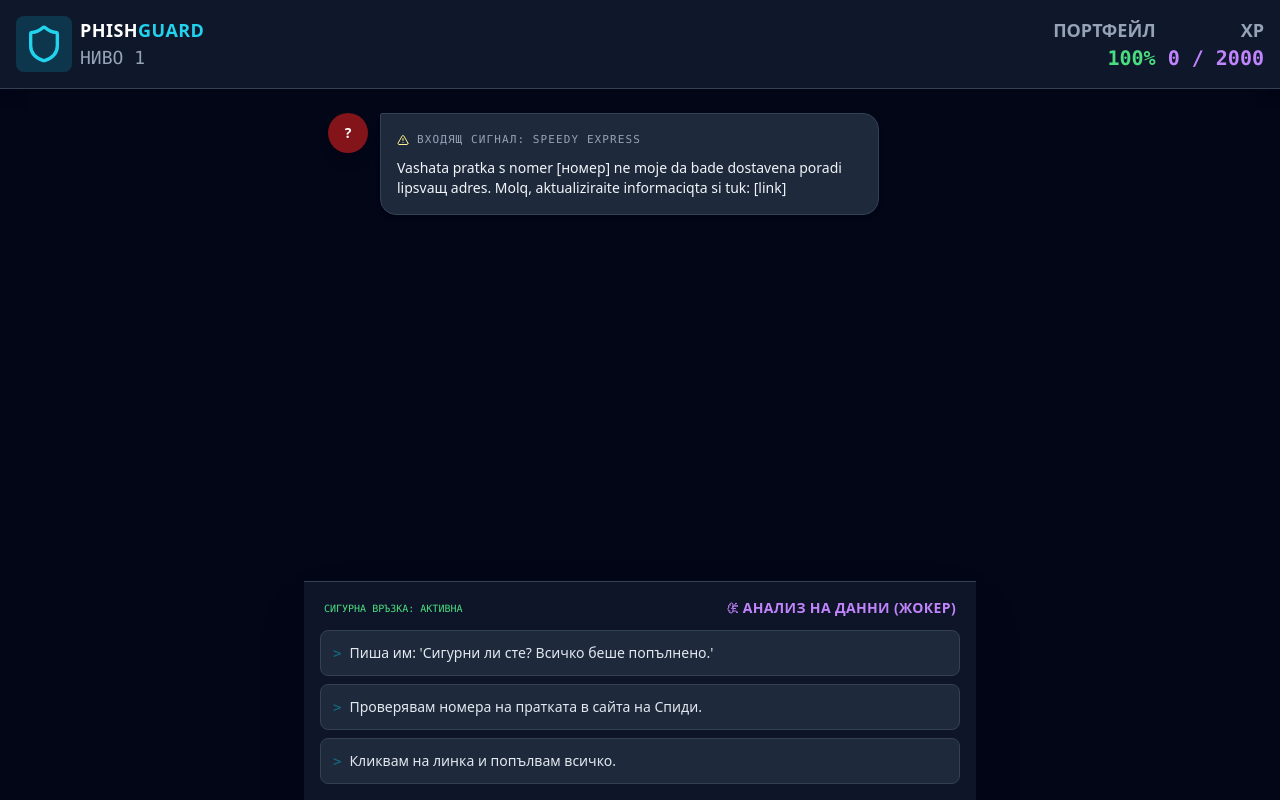
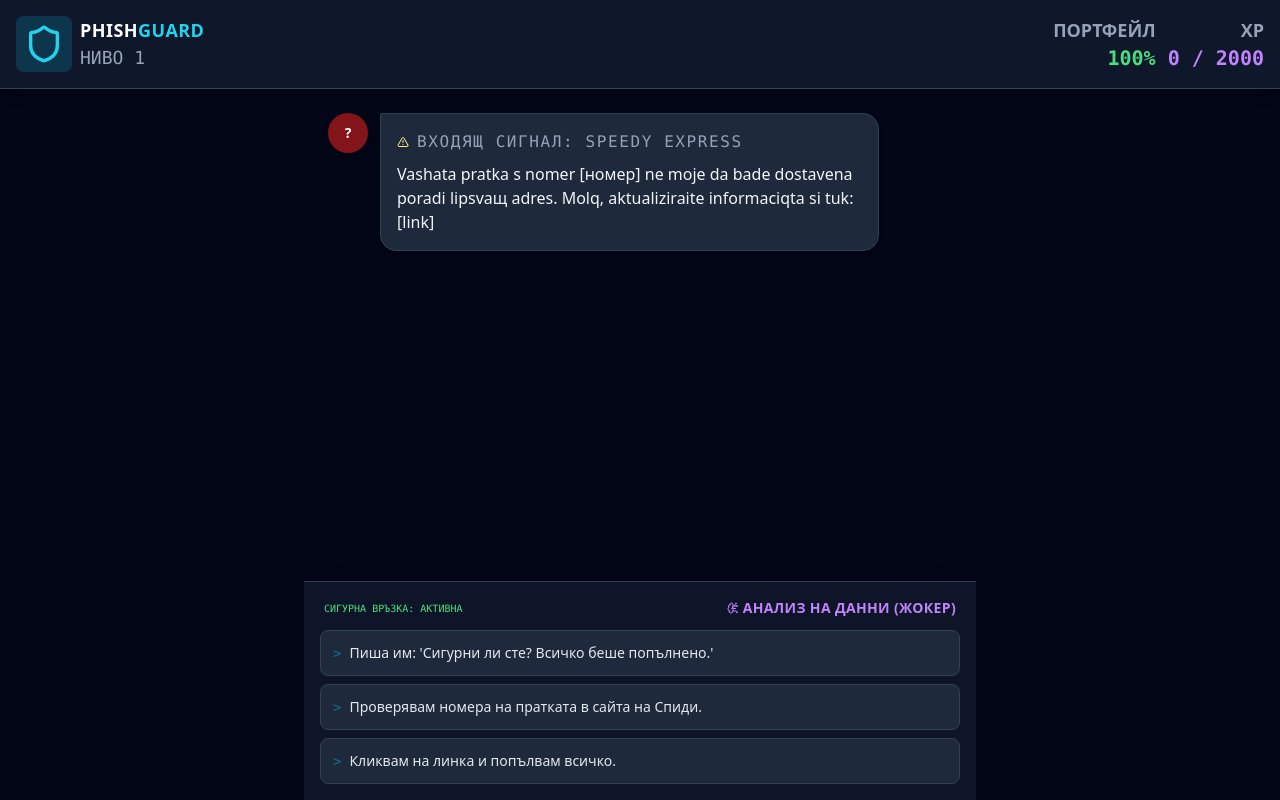
Before and after one commit to emaneva-apps/phishguard, a React (Vite) app: page / in a window 1280 px wide. Both pictures are taken after a click on the button "СТАРТИРАЙ СИМУЛАЦИЯ". Built offline with nearby package versions, Linux system fonts and the light colour scheme.

Commit message:
Font size increased

```diff
--- a/src/App.jsx
+++ b/src/App.jsx
@@ -286,18 +286,18 @@ export default function PhishGuardApp() {
             <div key={idx} className={`flex w-full ${msg.role === 'user' ? 'justify-end' : 'justify-start'}`}>
 
               {msg.role === 'bot' && (
-                <div className={`w-8 h-8 sm:w-10 sm:h-10 rounded-full flex items-center justify-center mr-2 sm:mr-3 text-xs sm:text-sm font-bold text-white shadow-lg shrink-0 ${msg.avatar || 'bg-red-700/70 border-red-400'}`}>
+                <div className={`w-8 h-8 sm:w-10 sm:h-10 rounded-full flex items-center justify-center mr-2 sm:mr-3 text-bas sm:text-sm font-bold text-white shadow-lg shrink-0 ${msg.avatar || 'bg-red-700/70 border-red-400'}`}>
                   {msg.role === 'bot' ? '?' : 'АЗ'}
                 </div>
               )}
 
-              <div className={`max-w-[85%] sm:max-w-[80%] p-3 sm:p-4 text-xs sm:text-sm leading-relaxed shadow-md break-words ${
+              <div className={`max-w-[85%] sm:max-w-[80%] p-3 sm:p-4 text-base sm:text-base leading-relaxed shadow-md break-words ${
                 msg.role === 'user'
                   ? 'bg-cyan-600 text-white rounded-2xl rounded-tr-sm'
                   : 'bg-slate-800 text-slate-100 rounded-2xl rounded-tl-sm border border-slate-700'
               }`}>
                 {msg.role === 'bot' && (
-                  <div className="text-[11px] sm:text-[11px] text-slate-400 mb-2 font-mono uppercase tracking-widest flex items-center gap-1 sm:gap-2 flex-wrap">
+                  <div className="text-base sm:text-base text-slate-400 mb-2 font-mono uppercase tracking-widest flex items-center gap-1 sm:gap-2 flex-wrap">
                     <AlertTriangle className="w-3 h-3 text-yellow-200 shrink-0" />
                     <span className="break-all">ВХОДЯЩ СИГНАЛ: {msg.sender}</span>
                   </div>
@@ -315,11 +315,11 @@ export default function PhishGuardApp() {
               feedback.type === 'danger' ? 'bg-red-700/70 border-red-400 text-red-50' :
               'bg-yellow-700/70 border-yellow-400 text-yellow-50'
             }`}>
-              <div className="flex items-center gap-2 font-bold mb-1 text-xs sm:text-sm uppercase tracking-wider">
+              <div className="flex items-center gap-2 font-bold mb-1 text-sm sm:text-sm uppercase tracking-wider">
                 {feedback.type === 'success' ? <CheckCircle2 className="w-4 h-4 shrink-0"/> : <XCircle className="w-4 h-4 shrink-0"/>}
-                <span className="break-words">{feedback.type === 'success' ? 'ЗАПЛАХАТА НЕУТРАЛИЗИРАНА' : 'ПРОБИВ В СИГУРНОСТТА'}</span>
+                <span className="break-words">{feedback.type === 'success' ? 'ЗАПЛАХАТА E НЕУТРАЛИЗИРАНА' : 'ПРОБИВ В СИГУРНОСТТА'}</span>
               </div>
-              <p className="text-xs sm:text-sm opacity-90 break-words">{feedback.text}</p>
+              <p className="text-base sm:text-base opacity-90 break-words">{feedback.text}</p>
             </div>
           )}
         </div>
@@ -385,7 +385,7 @@ export default function PhishGuardApp() {
 
       <div className="space-y-2">
         <h2 className="text-3xl font-black text-white tracking-tight">
-          СИСТЕМАТА КОМПРОМЕТИРАНА
+          СИСТЕМАТА Е КОМПРОМЕТИРАНА
         </h2>
         <p className="text-slate-400 max-w-xs mx-auto">
           Твоите кредити свършиха. Измамниците победиха този път.
```
